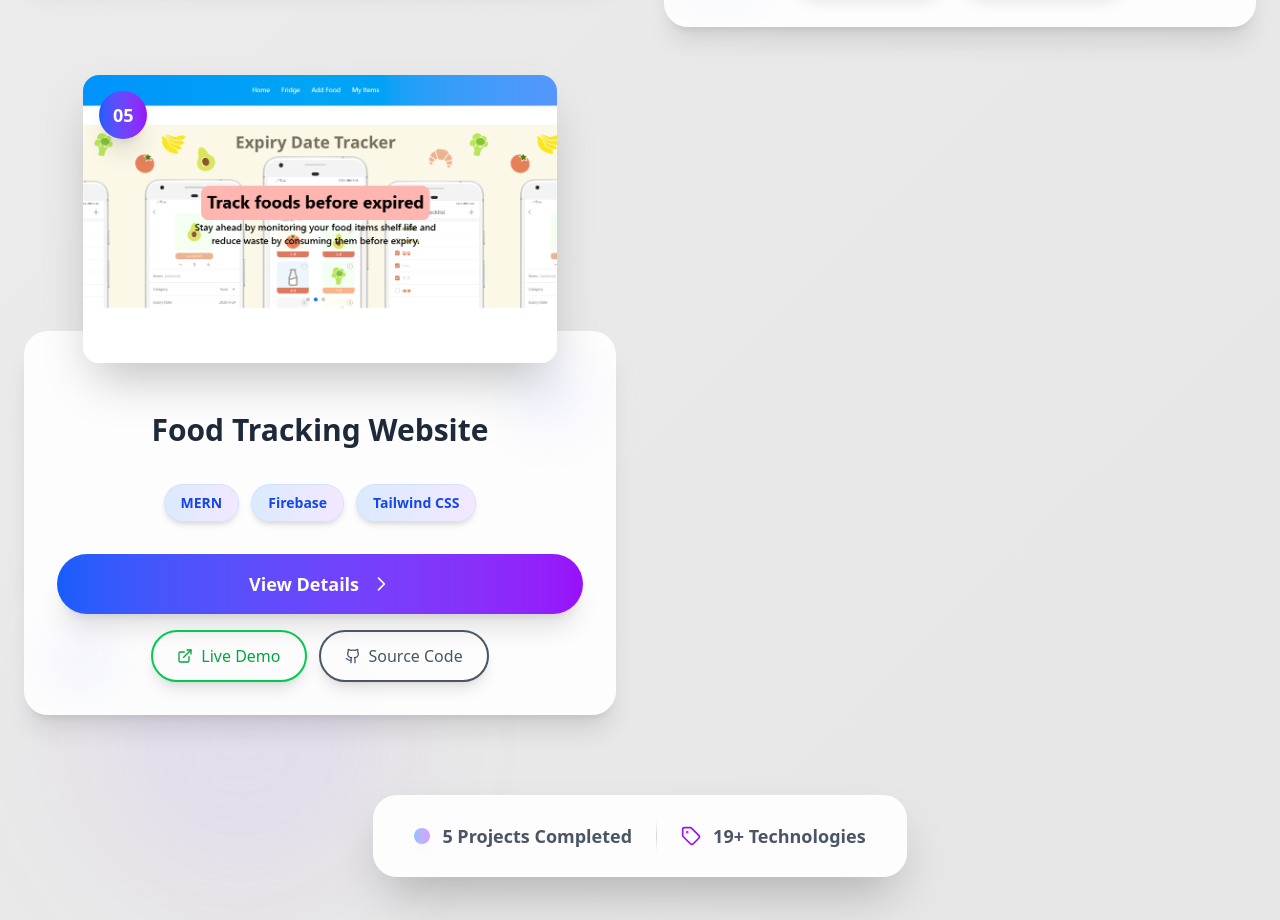
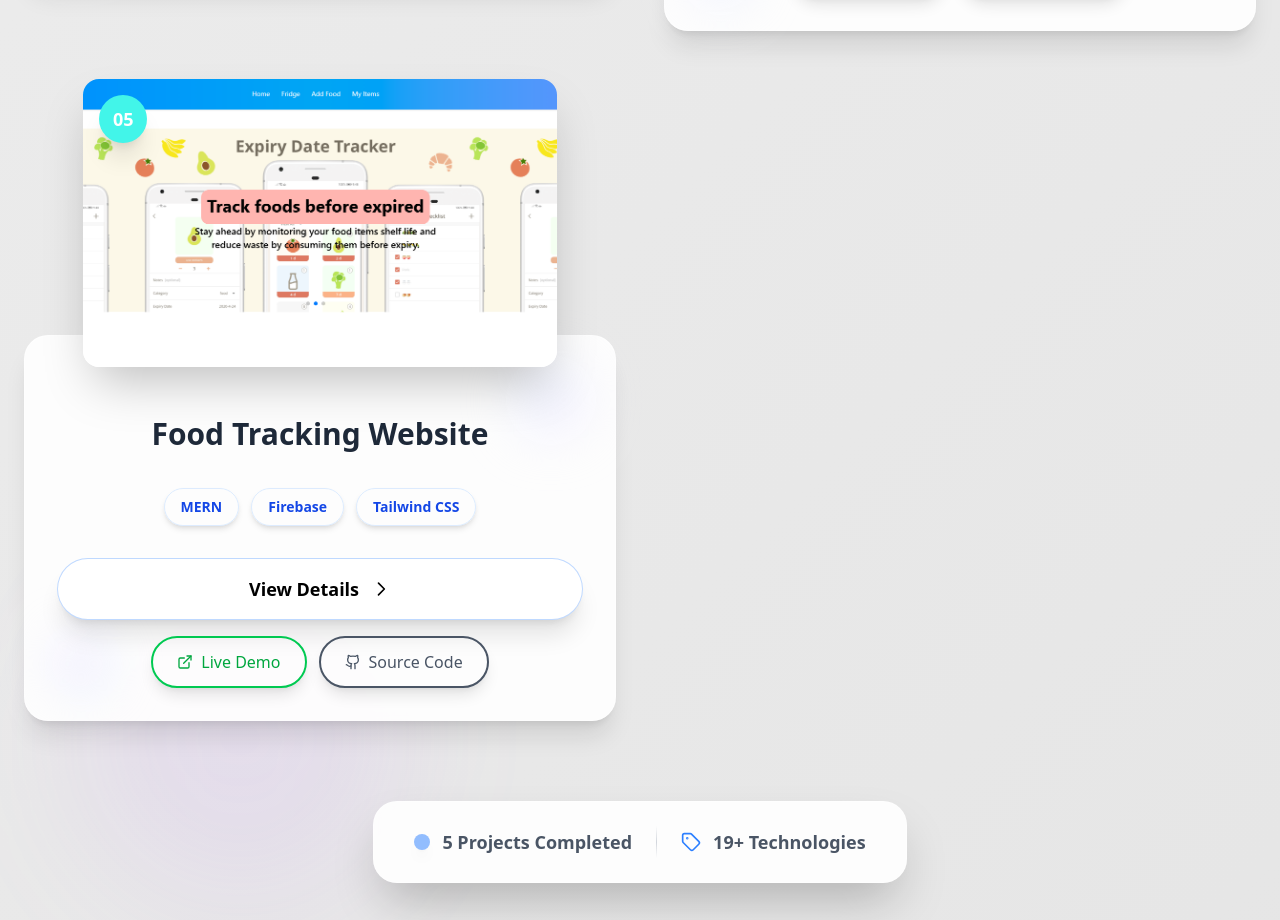
Before and after one commit to Beyond-Sifat/My-Portfolio, a React (Vite) app: page / in a window 1280 px wide. Shown: the part 4612-5532 px from the top of the page. Built offline with nearby package versions, Linux system fonts and the light colour scheme.

Commit message:
update project section and education

```diff
--- a/src/Component/Education/Education.jsx
+++ b/src/Component/Education/Education.jsx
@@ -80,7 +80,7 @@ const Education = () => {
                 <div className='grid md:grid-cols-3 gap-6 max-w-6xl mx-auto'>
                     {data.map((item, index) => (
                         <div key={index}
-                            className='bg-white/80 dark:bg-black dark:border-gray-600 p-6 rounded-xl shadow-lg hover:shadow-xl dark:shadow-white/5 dark:hover:shadow-white/15 transition-all duration-300 hover:scale-105 border border-white/20' >
+                            className='bg-white/80  dark:bg-gray-800/90 dark:border-gray-600 p-6 rounded-xl shadow-lg hover:shadow-xl dark:shadow-white/5 dark:hover:shadow-white/15 transition-all duration-300 hover:scale-105 border border-white/20' >
 
                             {/* Date */}
                             <div className="flex items-center gap-2 mb-3 text-gray-600 dark:text-gray-400">
--- a/src/Component/Projects/Projects.jsx
+++ b/src/Component/Projects/Projects.jsx
@@ -45,7 +45,7 @@ const Projects = () => {
 
                                     {/* Project Number Badge */}
                                     <div className="absolute top-4 left-4">
-                                        <span className="inline-flex items-center justify-center w-12 h-12 rounded-full bg-gradient-to-r from-blue-600 to-purple-600 dark:from-blue-500 dark:to-purple-500 text-white font-bold text-lg shadow-xl transform group-hover:scale-110 transition-transform duration-300">
+                                        <span className="inline-flex items-center justify-center w-12 h-12 rounded-full bg-[#42f5e9] text-white font-bold text-lg shadow-xl transform group-hover:scale-110 transition-transform duration-300">
                                             {String(index + 1).padStart(2, '0')}
                                         </span>
                                     </div>
@@ -100,7 +100,7 @@ const Projects = () => {
                                     <h3 className="text-3xl font-bold text-gray-800 dark:text-gray-100 group-hover:text-blue-600 dark:group-hover:text-blue-400 transition-colors duration-500 mb-2">
                                         {project.name}
                                     </h3>
-                                    <div className="w-16 h-1 bg-gradient-to-r from-blue-600 to-purple-600 dark:from-blue-400 dark:to-purple-400 mx-auto rounded-full opacity-0 group-hover:opacity-100 transition-opacity duration-500"></div>
+                                    <div className="w-16 h-1 bg-blue-600 dark:bg-blue-400 mx-auto rounded-full opacity-0 group-hover:opacity-100 transition-opacity duration-500"></div>
                                 </div>
 
                                 {/* Technologies Section with enhanced design */}
@@ -109,7 +109,7 @@ const Projects = () => {
                                         {project.technologies.slice(0, 4).map((tech, techIndex) => (
                                             <span
                                                 key={techIndex}
-                                                className="px-4 py-2 rounded-full bg-gradient-to-r from-blue-100 to-purple-100 dark:from-blue-900/40 dark:to-purple-900/40 text-blue-700 dark:text-blue-300 text-sm font-semibold border border-blue-200/50 dark:border-blue-700/30 shadow-md hover:shadow-lg transition-all duration-300 hover:scale-105"
+                                                className="px-4 py-2 rounded-full  text-blue-700 dark:text-blue-300 text-sm font-semibold border border-blue-200/50 dark:border-blue-700/30 shadow-md hover:shadow-lg transition-all duration-300 hover:scale-105"
                                             >
                                                 {tech}
                                             </span>
@@ -126,7 +126,7 @@ const Projects = () => {
                                 <div className="flex flex-col gap-4 relative z-10">
                                     <Link
                                         to={`/projectsDetails/${project.id}`}
-                                        className="inline-flex items-center justify-center gap-3 px-8 py-4 rounded-full bg-gradient-to-r from-blue-600 to-purple-600 dark:from-blue-500 dark:to-purple-500 text-white font-semibold shadow-xl hover:shadow-blue-500/30 dark:hover:shadow-blue-400/30 hover:scale-105 transition-all duration-300 hover:from-blue-700 hover:to-purple-700 dark:hover:from-blue-400 dark:hover:to-purple-400 group/btn"
+                                        className="inline-flex items-center justify-center gap-3 px-8 py-4 rounded-full border bg-white dark:bg-gray-800/90 border-blue-500/30 text-black dark:text-white font-semibold shadow-xl hover:shadow-blue-500/30 dark:hover:shadow-blue-400/30 hover:scale-105 transition-all duration-300 hover:from-blue-700 hover:to-purple-700 dark:hover:from-blue-400 dark:hover:to-purple-400 group/btn"
                                     >
                                         <span className="text-lg">View Details</span>
                                         <svg className="w-5 h-5 transition-transform duration-300 group-hover/btn:translate-x-2" fill="none" viewBox="0 0 24 24" stroke="currentColor">
@@ -178,14 +178,14 @@ const Projects = () => {
                     <div className="mt-20 text-center">
                         <div className="inline-flex items-center gap-6 px-10 py-6 bg-white/90 dark:bg-gray-800/90 backdrop-blur-sm rounded-3xl shadow-2xl border border-white/30 dark:border-gray-700/40 hover:scale-105 transition-all duration-300">
                             <div className="flex items-center gap-3">
-                                <div className="w-4 h-4 bg-gradient-to-r from-blue-500 to-purple-500 rounded-full animate-pulse shadow-lg"></div>
+                                <div className="w-4 h-4 bg-blue-500 rounded-full animate-pulse shadow-lg"></div>
                                 <span className="text-gray-600 dark:text-gray-400 font-semibold text-lg">
                                     {projects.length} Projects Completed
                                 </span>
                             </div>
                             <div className="w-px h-8 bg-gradient-to-b from-transparent via-gray-300 dark:via-gray-600 to-transparent"></div>
                             <div className="flex items-center gap-3">
-                                <Tag className="w-5 h-5 text-purple-600 dark:text-purple-400" />
+                                <Tag className="w-5 h-5 text-blue-500 dark:text-blue-400" />
                                 <span className="text-gray-600 dark:text-gray-400 font-semibold text-lg">
                                     {[...new Set(projects.flatMap(p => p.technologies))].length}+ Technologies
                                 </span>
```
